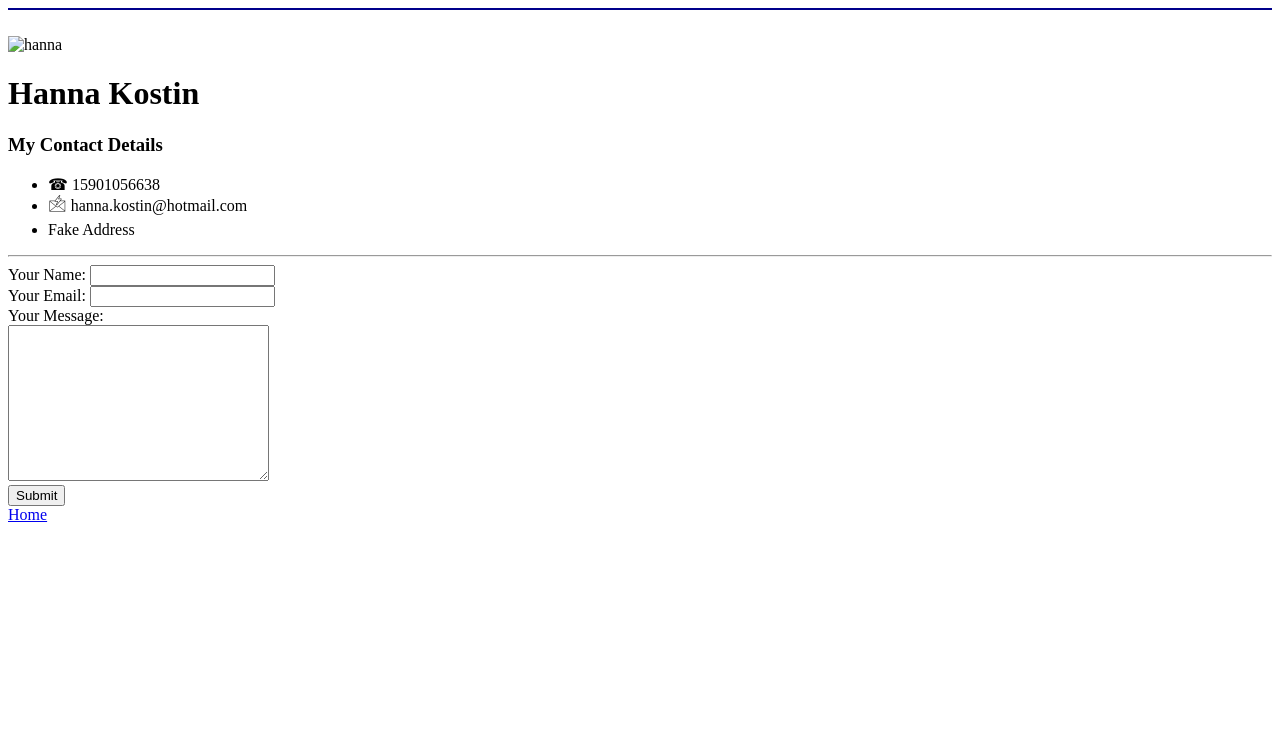
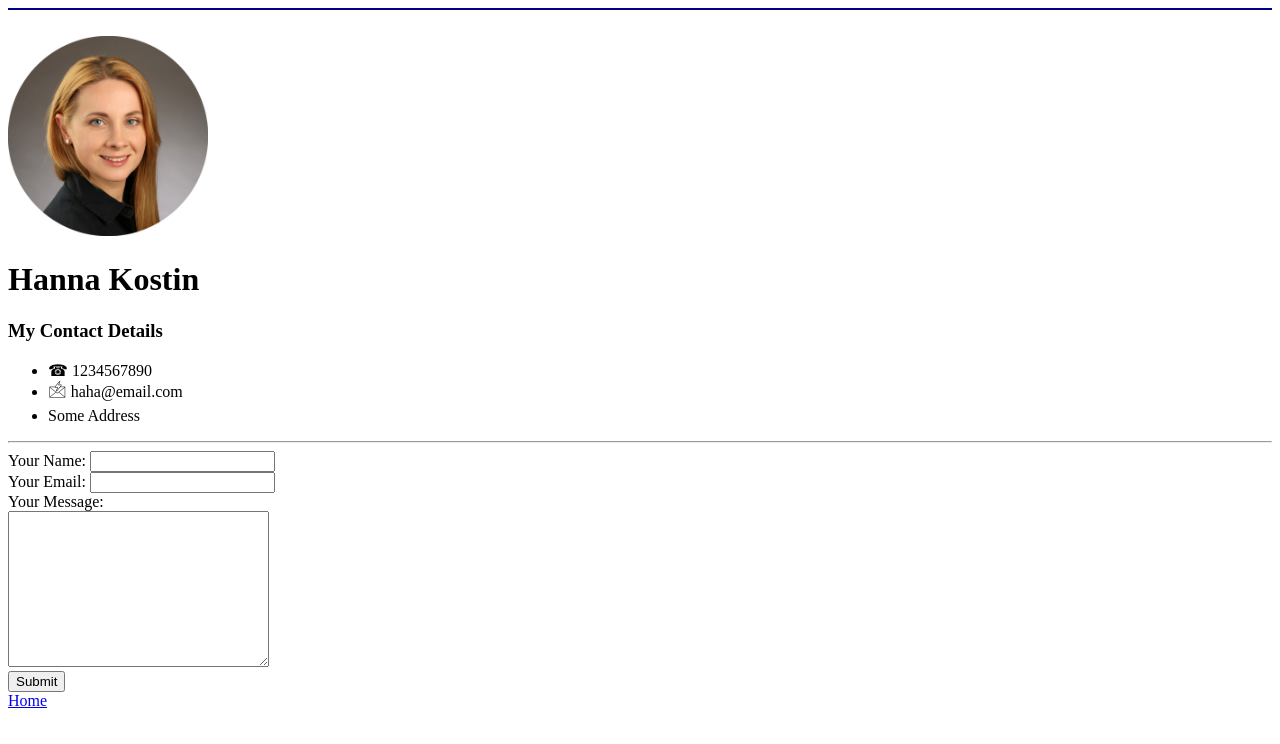
Before and after one commit to KostinH/cv, a plain HTML site: page contact.html in a window 1280 px wide. Drawn offline with Linux system fonts and the light colour scheme.

Commit message:
Update contact.html

```diff
--- a/contact.html
+++ b/contact.html
@@ -9,13 +9,13 @@
 <body>
   <hr size="2" color="darkblue" />
   <br />
-  <img src="./img/hanna.jpg" alt="hanna" width="200px">
+  <img src="hanna.jpg" alt="hanna" width="200px">
   <h1>Hanna Kostin</h1>
   <h3>My Contact Details</h3>
   <ul>
-    <li> &#9742; 15901056638</li>
-    <li> &#128388; hanna.kostin@hotmail.com</li>
-    <li> Fake Address</li>
+    <li> &#9742; 1234567890</li>
+    <li> &#128388; haha@email.com</li>
+    <li> Some Address</li>
   </ul>
   <hr>
   <form action="mailto:hanna.kostina@hotmail.com" method="post" enctype="text/plain">
```
